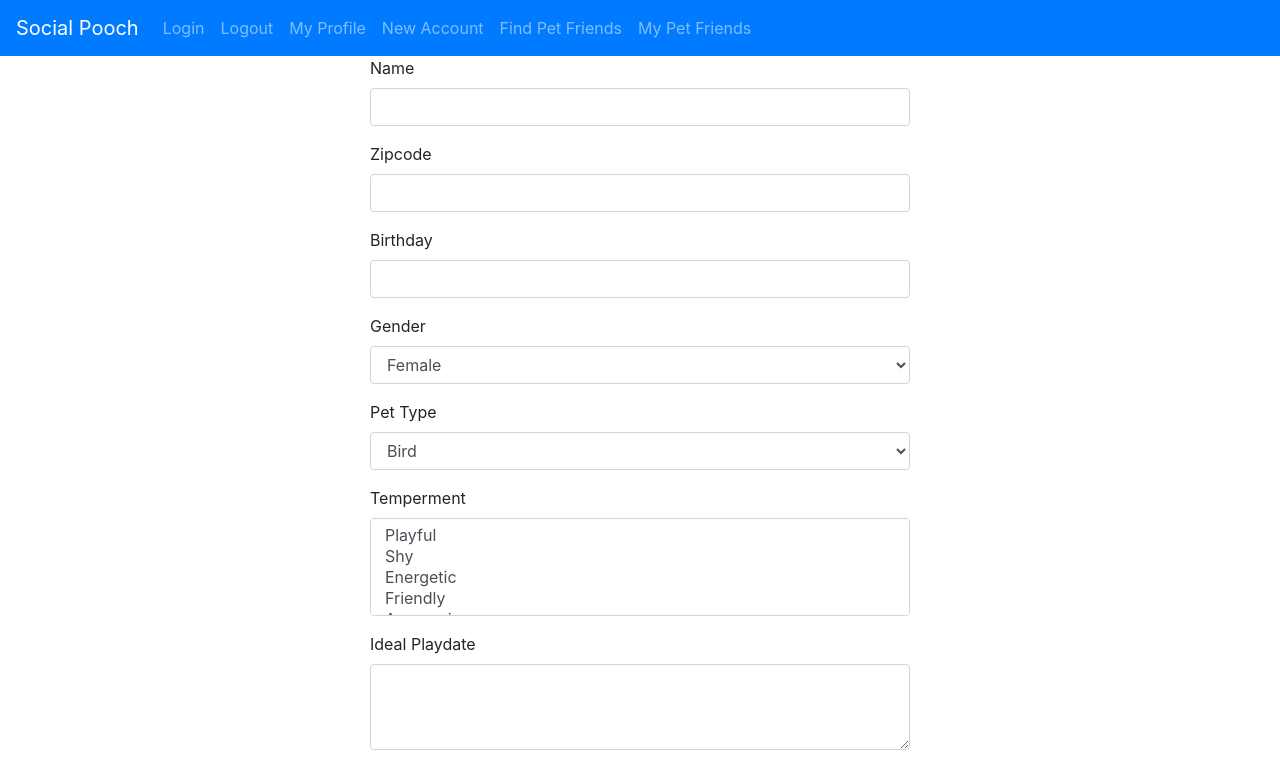
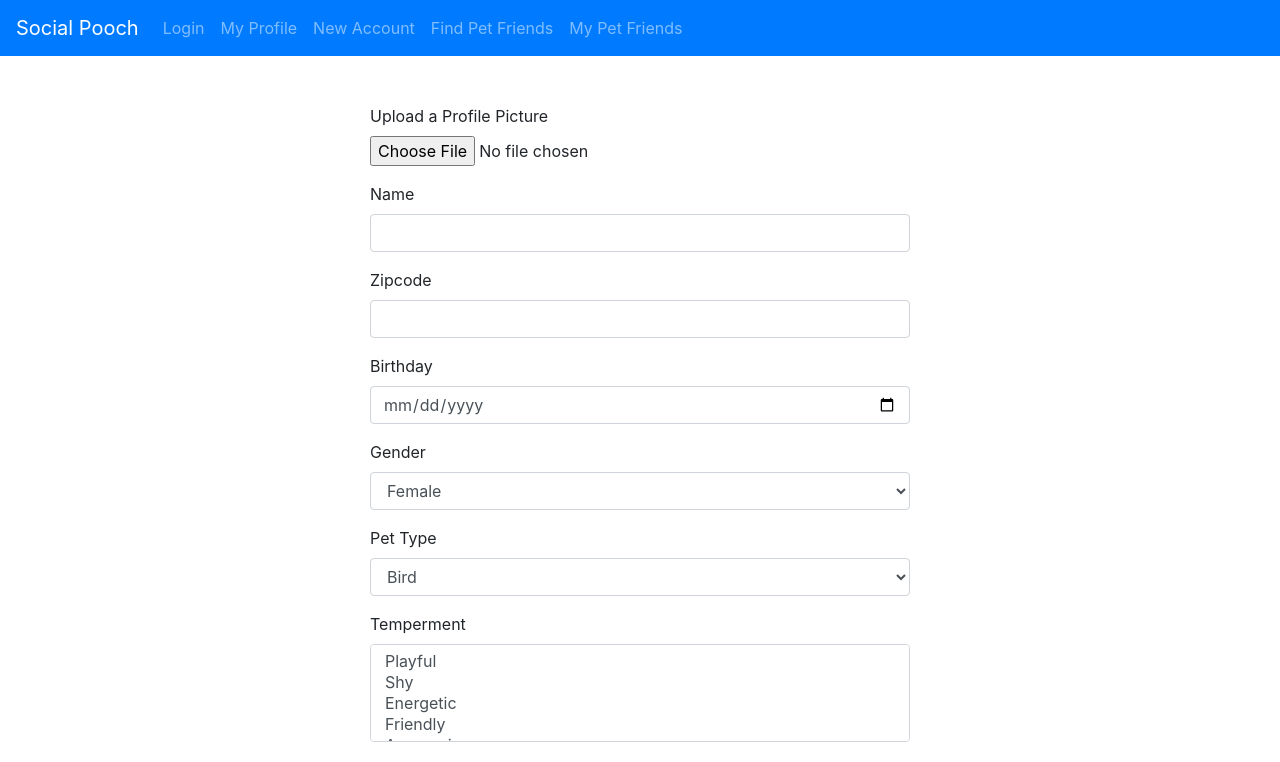
Before and after one commit to mklakhan/social-pooch, a React (Create React App) app in the folder client/: page /profile in a window 1280 px wide. Shown: the top 762 px of the page. Built offline with nearby package versions, Linux system fonts and the light colour scheme.

Commit message:
updates to login.js, profile.js, app.js

```diff
--- a/client/src/App.js
+++ b/client/src/App.js
@@ -1,4 +1,4 @@
-import React, { Component } from "react";
+import React, { useState } from "react";
 import {
   BrowserRouter as Router,
   Switch,
@@ -17,6 +17,7 @@ import Profile from "./components/Profile";
 
 
 function App() {
+  const [isLoggedIn, setIsLoggedIn] = useState(false)
   return (
     <div className="App">
       <main>
@@ -25,8 +26,12 @@ function App() {
             <Navbar bg="primary" variant="dark">
               <Navbar.Brand href="/">Social Pooch</Navbar.Brand>
               <Nav className="mr-auto">
-                <Nav.Link href="/">Login</Nav.Link>
-                <Nav.Link href="/">Logout</Nav.Link>
+              {isLoggedIn
+                ? <Nav.Link href="/">Logout</Nav.Link>
+                :<Nav.Link href="/">Login</Nav.Link>
+              }
+                {/* <Nav.Link href="/">Login</Nav.Link>
+                <Nav.Link href="/">Logout</Nav.Link> */}
                 <Nav.Link href="/profile">My Profile</Nav.Link>
                 <Nav.Link href="/newaccount">New Account</Nav.Link>
                 <Nav.Link href="/findpetfriends">Find Pet Friends</Nav.Link>
--- a/client/src/components/Login.js
+++ b/client/src/components/Login.js
@@ -8,7 +8,7 @@ export default function Login() {
         <Container>
             <Row>
                 <Col md={{ span: 6, offset: 3 }}>
-                    <Form>
+                    <Form className="mt-5 mb-5">
                         <Form.Group controlId="formBasicEmail">
                             <Form.Label>Email address</Form.Label>
                             <Form.Control type="email" placeholder="Enter email" />
--- a/client/src/components/Profile.js
+++ b/client/src/components/Profile.js
@@ -1,30 +1,78 @@
-import React from 'react'
+import React, {useState} from 'react'
 import {Button, Container, Row, Col, Form} from 'react-bootstrap'
 
 export default function Profile() {
+    const [name, setName] = useState("")
+    const [zipcode, setZipcode] = useState("")
+    const [birthday, setBirthday] = useState("")
+    const [gender, setGender] = useState("")
+    const [petType, setPetType] = useState("")
+    const [temperment, setTemperment] = useState("")
+    const [idealPlaydate, setIdealPlaydate] = useState("")
+
+    const handleChange = (evt) => {
+        evt.prevenDefault();
+
+        switch (evt.target.name) {
+            case "Name":
+                setName(evt.target.value)
+                break;
+
+            case "zipcode":
+                setZipcode(evt.target.value)
+                break;
+
+            case "birthday":
+                setBirthday(evt.target.value)
+                break;
+
+            case "gender":
+                setGender(evt.target.value)
+                break;
+
+            case "pet_type":
+                setPetType(evt.target.value)
+                break;
+
+            case "temperment":
+                setTemperment(evt.target.value)
+                break;
+
+            case "ideal_playdate":
+                setIdealPlaydate(evt.target.value)
+                break;
+            default:
+                break;
+        }
+     }
+
     return (
         <Container>
             <Row>
                 <Col md={{ span: 6, offset: 3 }}>
-                    <Form>
+                    <Form className="mt-5 mb-5">
+                        <Form.Group>
+                            <Form.File id="exampleFormControlFile1" label="Upload a Profile Picture" />
+                        </Form.Group>
+
                         <Form.Group controlId="exampleForm.ControlInput1">
                             <Form.Label>Name</Form.Label>
-                            <Form.Control type="input" placeholder="" />
+                            <Form.Control name="name" type="input" placeholder="" onChange={handleChange} />
                         </Form.Group>
 
                         <Form.Group controlId="exampleForm.ControlInput2">
                             <Form.Label>Zipcode</Form.Label>
-                            <Form.Control type="input" placeholder="" />
+                            <Form.Control name="zipcode" type="number" placeholder="" onChange={handleChange} />
                         </Form.Group>
 
                         <Form.Group controlId="exampleForm.ControlInput3">
                             <Form.Label>Birthday</Form.Label>
-                            <Form.Control type="input" placeholder="" />
+                            <Form.Control name="birthday" type="date" placeholder="" onChange={handleChange} />
                         </Form.Group>
 
                         <Form.Group controlId="exampleForm.ControlSelect1">
                             <Form.Label>Gender</Form.Label>
-                            <Form.Control as="select">
+                            <Form.Control name="gender" as="select" onChange={handleChange}>
                                 <option>Female</option>
                                 <option>Male</option>
                                 <option>Unknown</option>
@@ -33,7 +81,7 @@ export default function Profile() {
 
                         <Form.Group controlId="exampleForm.ControlSelect2">
                             <Form.Label>Pet Type</Form.Label>
-                            <Form.Control as="select">
+                            <Form.Control name="pet_type" as="select" onChange={handleChange}>
                                 <option>Bird</option>
                                 <option>Cat</option>
                                 <option>Dog</option>
@@ -49,9 +97,9 @@ export default function Profile() {
                             </Form.Control>
                         </Form.Group>
 
-                        <Form.Group controlId="exampleForm.ControlSelect2">
+                        <Form.Group controlId="exampleForm.ControlSelect2" >
                             <Form.Label>Temperment</Form.Label>
-                            <Form.Control as="select" multiple>
+                            <Form.Control name="temperment" as="select" multiple onChange={handleChange}>
                                 <option>Playful</option>
                                 <option>Shy</option>
                                 <option>Energetic</option>
@@ -63,18 +111,15 @@ export default function Profile() {
 
                         <Form.Group controlId="exampleForm.ControlTextarea1">
                             <Form.Label>Ideal Playdate</Form.Label>
-                            <Form.Control as="textarea" rows={3} />
+                            <Form.Control name="ideal_playdate" as="textarea" rows={3} onChange={handleChange}/>
                         </Form.Group>
 
-                        <Form.Group>
-                            <Form.File id="exampleFormControlFile1" label="Upload a Profile Picture" />
-                        </Form.Group>
+                        <Button variant="primary" type="submit">
+                            Submit
+                        </Button>
 
                     </Form>
 
-                    <Button variant="primary" type="submit">
-                            Submit
-                    </Button>
                 </Col>
             </Row>
         </Container>
```
